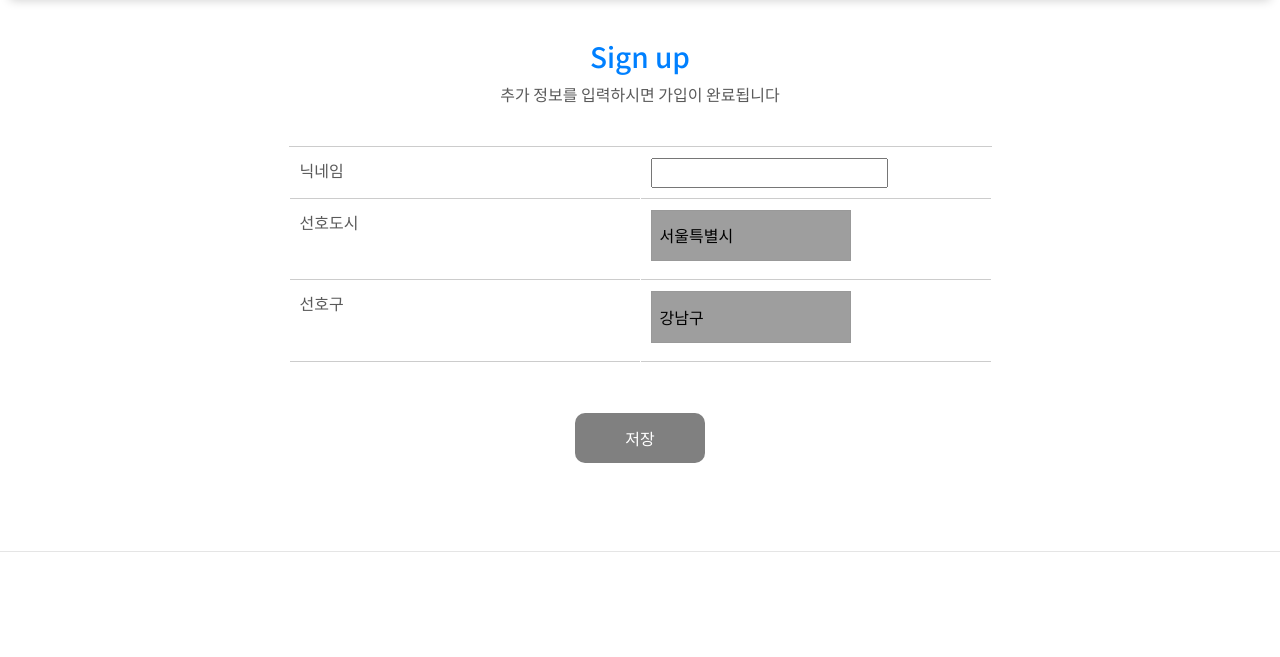
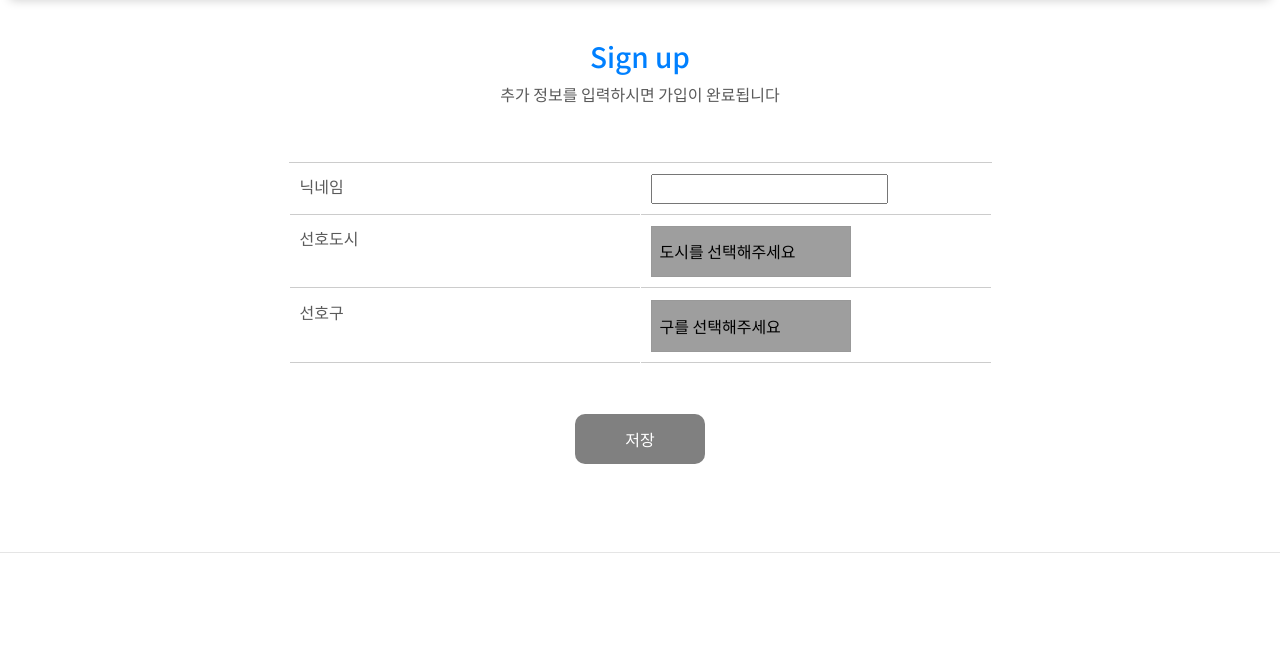
Before and after one commit to pirogramming/HelloEvent, a Django app: template login/templates/login/login_signup.html in a window 1280 px wide. Shown: the part 58-715 px from the top of the page. Run offline with Django 3.2, Linux system fonts and the light colour scheme; the template is opened without the code that fills it, so the values that code supplies are empty; some libraries are stand-ins or nearby versions; grey boxes are pictures that could not be loaded.

Commit message:
signup, update 알림창 및 선택 폼 개선

```diff
--- a/login/templates/login/login_signup.html
+++ b/login/templates/login/login_signup.html
@@ -20,48 +20,74 @@
             </tr>
             <tr>
                 <td>선호도시</td>
-                <td><label>
-                    <select id='selected_city' name='city'>
-                        <optgroup label='시'>
-                            <option value='서울특별시'>서울특별시</option>
-                        </optgroup>
+<!--                <td><label>-->
+<!--                    <select id='selected_city' name='city'>-->
+<!--                        <optgroup label='시'>-->
+<!--                            <option value='서울특별시'>서울특별시</option>-->
+<!--                        </optgroup>-->
+<!--                    </select>-->
+<!--                </label></td>-->
+<!--            </tr>-->
+<!--            <tr>-->
+<!--                <td>선호구</td>-->
+<!--                <td><label>-->
+<!--                    <select id='selected_gu' name='gu' value="구">-->
+<!--                        <optgroup label='구'>-->
+<!--                            <option value='강남구'>강남구</option>-->
+<!--                            <option value='송파구'>송파구</option>-->
+<!--                            <option value='서초구'>서초구</option>-->
+<!--                            <option value='강동구'>강동구</option>-->
+<!--                            <option value='관악구'>관악구</option>-->
+<!--                            <option value='영등포구'>영등포구</option>-->
+<!--                            <option value='강서구'>강서구</option>-->
+<!--                            <option value='양천구'>양천구</option>-->
+<!--                            <option value='구로구'>구로구</option>-->
+<!--                            <option value='금천구'>금천구</option>-->
+<!--                            <option value='종로구'>종로구</option>-->
+<!--                            <option value='중구'>중구</option>-->
+<!--                            <option value='동대문구'>동대문구</option>-->
+<!--                            <option value='중랑구'>중랑구</option>-->
+<!--                            <option value='마포구'>마포구</option>-->
+<!--                            <option value='용산구'>용산구</option>-->
+<!--                            <option value='성동구'>성동구</option>-->
+<!--                            <option value='광진구'>광진구</option>-->
+<!--                            <option value='은평구'>은평구</option>-->
+<!--                            <option value='서대문구'>서대문구</option>-->
+<!--                            <option value='성북구'>성북구</option>-->
+<!--                            <option value='강북구'>강북구</option>-->
+<!--                            <option value='도봉구'>도봉구</option>-->
+<!--                            <option value='노원구'>노원구</option>-->
+
+
+<!--                        </optgroup>-->
+<!--                    </select>-->
+<!--                </label></td>-->
+                <div class="choose_city">
+                    <td>
+<!--                        <label for="city">도시 선택</label>-->
+                    <select
+                            name="city"
+                            id="city"
+                            onchange="addressKindChange(this)"
+                            class="selected_city"
+                    >
+                        <option>도시를 선택해주세요</option>
+                        <option value="서울특별시">서울특별시</option>
                     </select>
-                </label></td>
-            </tr>
+                </div>
+                </td>
+            <tr/>
             <tr>
                 <td>선호구</td>
-                <td><label>
-                    <select id='selected_gu' name='gu' value="구">
-                        <optgroup label='구'>
-                            <option value='강남구'>강남구</option>
-                            <option value='송파구'>송파구</option>
-                            <option value='서초구'>서초구</option>
-                            <option value='강동구'>강동구</option>
-                            <option value='관악구'>관악구</option>
-                            <option value='영등포구'>영등포구</option>
-                            <option value='강서구'>강서구</option>
-                            <option value='양천구'>양천구</option>
-                            <option value='구로구'>구로구</option>
-                            <option value='금천구'>금천구</option>
-                            <option value='종로구'>종로구</option>
-                            <option value='중구'>중구</option>
-                            <option value='동대문구'>동대문구</option>
-                            <option value='중랑구'>중랑구</option>
-                            <option value='마포구'>마포구</option>
-                            <option value='용산구'>용산구</option>
-                            <option value='성동구'>성동구</option>
-                            <option value='광진구'>광진구</option>
-                            <option value='은평구'>은평구</option>
-                            <option value='서대문구'>서대문구</option>
-                            <option value='성북구'>성북구</option>
-                            <option value='강북구'>강북구</option>
-                            <option value='도봉구'>도봉구</option>
-                            <option value='노원구'>노원구</option>
-
-
-                        </optgroup>
-                    </select>
-                </label></td>
+                <div class="choose_gu" style="margin-top: 1rem;">
+                    <td>
+<!--                        <label for="gu">구 선택</label>-->
+                        <select name="gu" id="gu" class="selected_gu">
+                            <option>구를 선택해주세요</option>
+                        </select>
+                </div>
+                </td>
+            </tr>
             </tr>
         </table>
         <button id="save_btn" type="submit"
@@ -78,21 +104,51 @@
 
 {% block hanseokscript %}
 <script>
-    // let select_city_tag = document.querySelector('#selected_city')
-    // let option_city_tag = Array.from(select_city_tag.firstElementChild.childNodes).filter(node => node.nodeName == "OPTION")
-    // option_city_tag = option_city_tag.filter(node => node.value == `{{ user.city }}`)[0]
-    // option_city_tag.setAttribute('selected',true)
-    //
-    // let select_gu_tag = document.querySelector('#selected_gu')
-    // let option_gu_tag = Array.from(select_gu_tag.firstElementChild.childNodes).filter(node => node.nodeName == "OPTION")
-    // option_gu_tag = option_gu_tag.filter(node => node.value == `{{ user.gu }}`)[0]
-    // option_gu_tag.setAttribute('selected',true)
-    // console.log(option_gu_tag)
+    function addressKindChange(e) {
+        let city;
+        let seoul = [
+            "강남구",
+            "송파구",
+            "서초구",
+            "강동구",
+            "관악구",
+            "영등포구",
+            "강서구",
+            "양천구",
+            "구로구",
+            "금천구",
+            "종로구",
+            "중구",
+            "동대문구",
+            "중랑구",
+            "마포구",
+            "용산구",
+            "성동구",
+            "광진구",
+            "은평구",
+            "서대문구",
+            "성북구",
+            "강북구",
+            "도봉구",
+            "노원구",
+        ];
+        let target = document.querySelector("#gu");
+
+        if (e.value == "서울특별시") {
+            city = seoul;
+        }
+        for (x in city) {
+            let opt = document.createElement("option");
+            opt.value = city[x];
+            opt.innerHTML = city[x];
+            target.appendChild(opt);
+        }
+    }
 
     let save_btn = document.querySelector('#save_btn')
-    save_btn.addEventListener('click',function(){
+    save_btn.addEventListener('click', function () {
         alert('회원가입이 완료되었습니다.')
-     })
+    })
     // save_btn.onclick = function() {
     //     confirm("회원가입이 완료되었습니다.");
     // }
```
Also changed, not shown: login/templates/login/login_update.html (+5 -5 lines).
